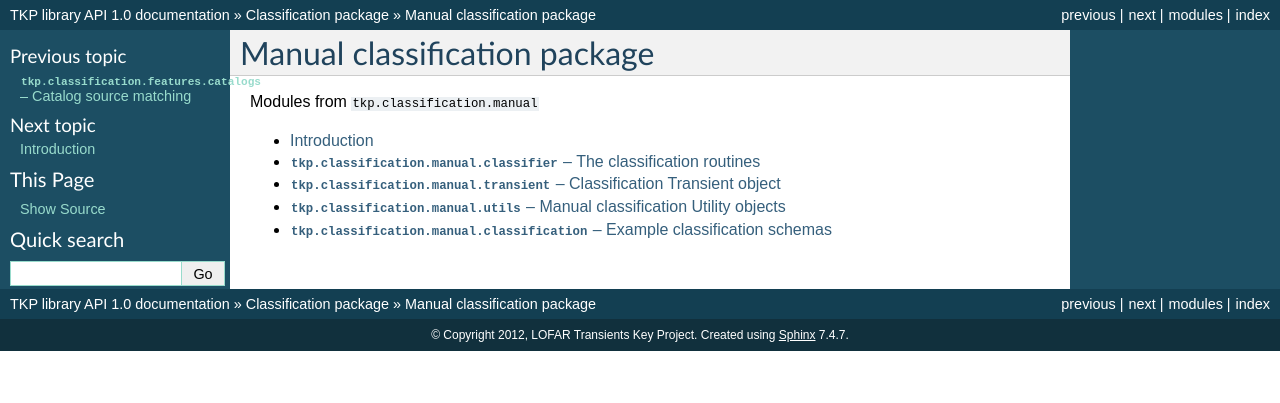
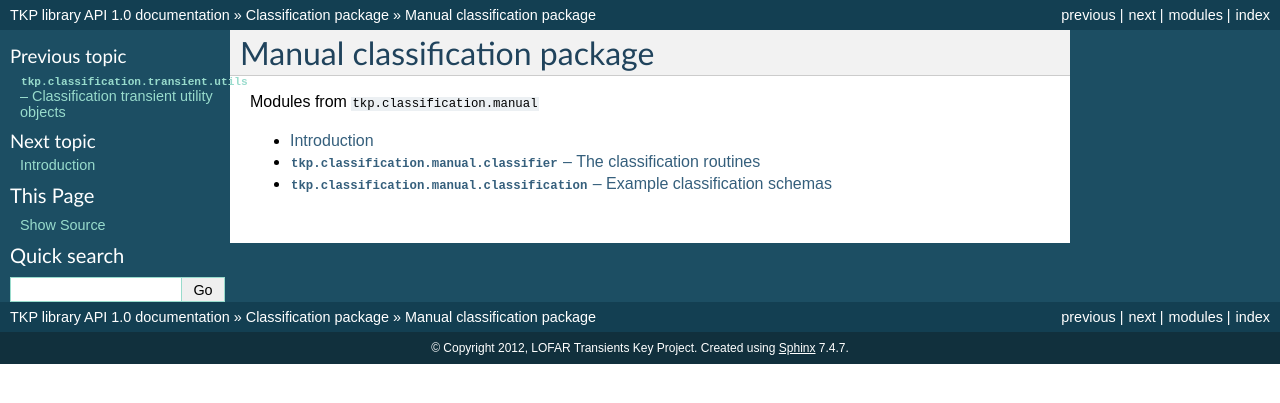
Before and after one commit to transientskp/tkp, a Sphinx documentation site: the page built from documentation/source/classification/manual/index.rst, in a window 1280 px wide. Shown: the top 403 px of the page. Built offline with Sphinx 7.4.7, drawn with Linux system fonts in a browser that asks for light colours.

Commit message:
Reorganised tkp doc files to be in line again with tkp library structure
git-svn-id: http://svn.transientskp.org/code/tkp/trunk@2688 2b73c8c1-3922-0410-90dd-bc0a5c6f2ac6

```diff
--- a/documentation/source/classification/index.rst
+++ b/documentation/source/classification/index.rst
@@ -12,4 +12,5 @@ Modules from ``tkp.classification``
 
    introduction
    features/index
+   transient/index
    manual/index
--- a/documentation/source/classification/manual/index.rst
+++ b/documentation/source/classification/manual/index.rst
@@ -12,6 +12,4 @@ Modules from ``tkp.classification.manual``
 
    introduction
    classifier
-   transient
-   utils
    classification
--- a/documentation/source/classification/manual/transient.rst
+++ /dev/null
@@ -1,8 +0,0 @@
-.. _classification-manual-transient:
-
-+++++++++++++++++++++++++++++++++++++++++++++++++++++++++++++++++++++++++++++
-:mod:`tkp.classification.manual.transient` -- Classification Transient object
-+++++++++++++++++++++++++++++++++++++++++++++++++++++++++++++++++++++++++++++
-
-.. automodule:: tkp.classification.manual.transient
-   :members:
```
Also changed, not shown: documentation/source/classification/manual/utils.rst (deleted, +0 -16 lines), documentation/source/classification/transient/index.rst (added, +14 -0 lines), documentation/source/classification/transient/transient.rst (added, +8 -0 lines), documentation/source/classification/transient/utils.rst (added, +17 -0 lines).
